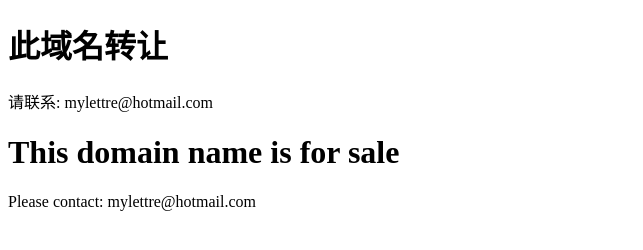
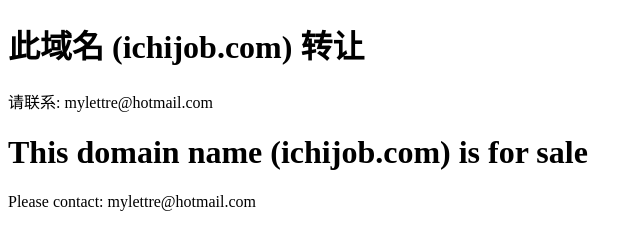
Before and after one commit to ubichine/ichijob, a plain HTML site: page index.html in a window 1280 px wide. Shown: the whole page, without its empty margins (0-643 px from the left). Drawn offline with Linux system fonts and the light colour scheme.

Commit message:
Add files via upload

```diff
--- a/index.html
+++ b/index.html
@@ -5,16 +5,16 @@
 <head>
 <meta http-equiv="Content-Type" content="text/html; charset=UTF-8">
 <meta name="viewport" content="width=device-width">
-<title>ichijob</title>
+<title>ichijob.com domain name for sale</title>
 <meta name="description" content="Domain name for sale - 域名转让">
 </head>
 
 <body>
 
-	<h1>此域名转让</h1>
+	<h1>此域名 (ichijob.com) 转让</h1>
 	<p>请联系: mylettre@hotmail.com</p>
 
-	<h1>This domain name is for sale</h1>
+	<h1>This domain name (ichijob.com) is for sale</h1>
 	<p>Please contact: mylettre@hotmail.com</p>
 
 </body>
```
